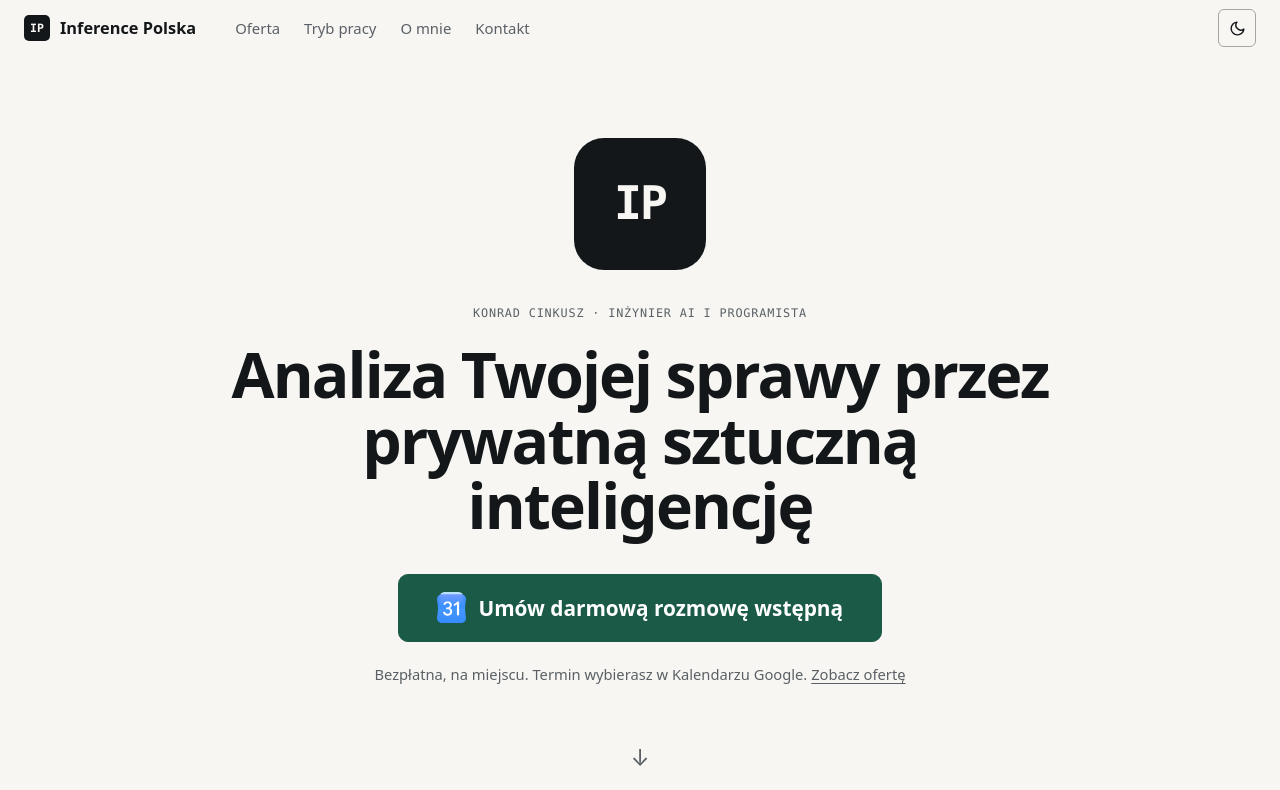
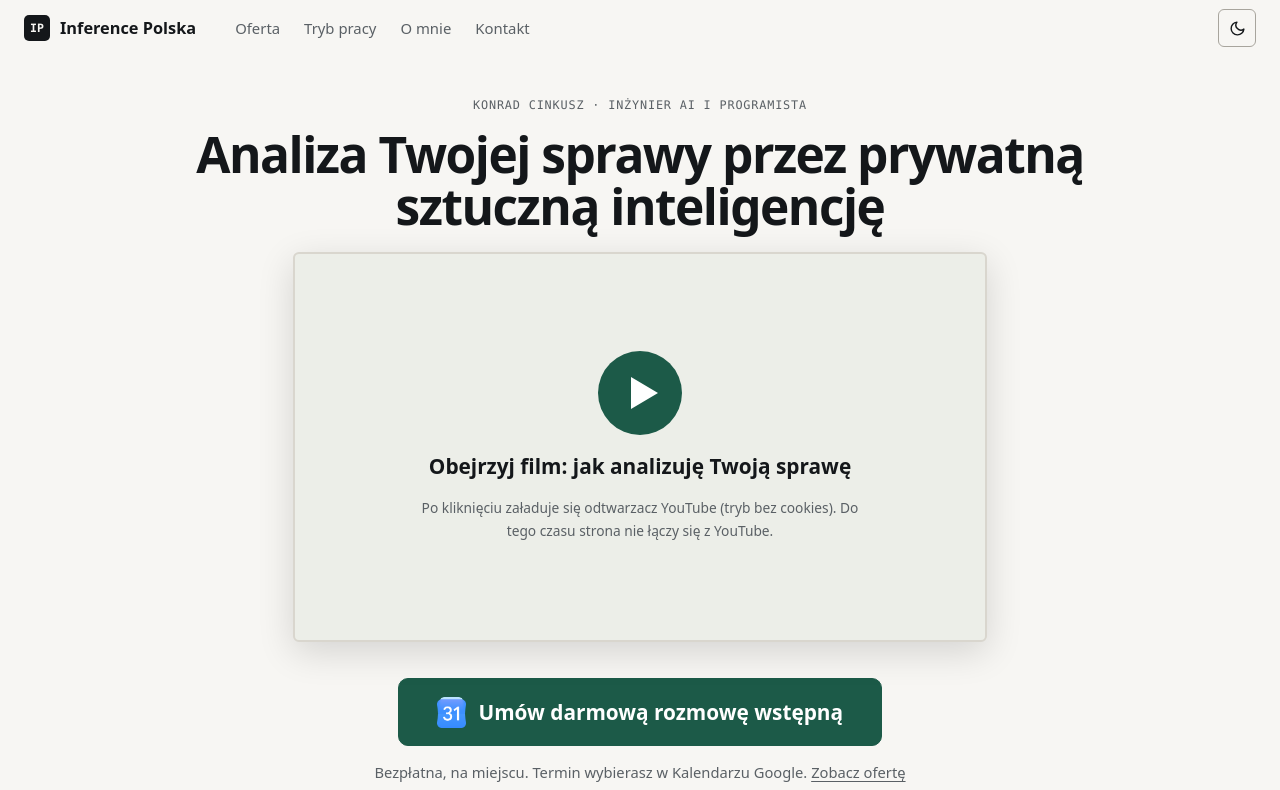
Before and after one commit to konradcinkusz/inference-polska, a plain HTML site: page templates/ekrany/index.html in a window 1280 px wide. Shown: the top 790 px of the page. Drawn offline with Linux system fonts and the light colour scheme; files whose address does not match are found by name.

Commit message:
Pierwszy ekran: film o analizie spraw od razu pod nagłówkiem (#21)
Claude-Session: https://claude.ai/code/session_01RjKhVQFL9Yz5zgReeqLtzj

Co-authored-by: Claude <noreply@anthropic.com>

```diff
--- a/templates/ekrany/index.html
+++ b/templates/ekrany/index.html
@@ -142,6 +142,16 @@ p{margin:0 0 16px}
 .yt-play::before{content:"";margin-left:6px;border-style:solid;border-width:13px 0 13px 22px;border-color:transparent transparent transparent var(--accent-ink)}
 .yt small{font-weight:400;color:var(--muted);font-size:.86rem;max-width:34em}
 .yt iframe{position:absolute;inset:0;width:100%;height:100%;border:0}
+/* pierwszy ekran: film od razu pod nagłówkiem */
+.yt-hero{max-width:min(800px,calc((100vh - 410px)*1.78));max-width:min(800px,calc((100dvh - 410px)*1.78));min-width:min(100%,300px);min-height:0;margin:0 auto 26px;border-width:2px;box-shadow:0 10px 36px rgba(0,0,0,.14)}
+#top .wrap{max-width:980px}
+#top h1{font-size:clamp(1.9rem,4vw,3.1rem);margin-bottom:20px}
+#top .label{margin-bottom:12px}
+#top .fine{margin-top:14px}
+.yt-hero .yt-play{width:84px;height:84px}
+.yt-hero .yt-play::before{margin-left:8px;border-width:16px 0 16px 27px}
+.yt-hero button>span:nth-of-type(2){font-size:clamp(1rem,2.2vw,1.3rem)}
+@media (max-width:640px){.yt-hero{max-width:100%;min-width:0}.yt-hero .yt-play{width:64px;height:64px}.yt-hero small{display:none}}
 .fig{margin:34px 0 0;border:1px solid var(--rule);border-radius:6px;padding:20px 16px 14px}
 .fig figcaption{font-size:.92rem;color:var(--muted);margin-top:10px;text-align:center}
 .fig{margin-top:8px}
@@ -320,9 +330,12 @@ summary:hover h3{color:var(--accent)}
 
 <section class="view hero" id="top" data-title="Inference Polska">
   <div class="wrap">
-    <div class="hero-mark" aria-hidden="true">IP</div>
     <p class="label">Konrad Cinkusz · inżynier AI i programista</p>
     <h1>Analiza Twojej sprawy przez prywatną sztuczną inteligencję</h1>
+    <div class="yt yt-hero" data-yt="YIxxDJMUAko">
+      <button type="button" aria-label="Odtwórz film: Analiza spraw"><span class="yt-play" aria-hidden="true"></span><span>Obejrzyj film: jak analizuję Twoją sprawę</span><small>Po kliknięciu załaduje się odtwarzacz YouTube (tryb bez cookies). Do tego czasu strona nie łączy się z YouTube.</small></button>
+      <noscript><p style="padding:16px"><a href="https://youtu.be/YIxxDJMUAko" target="_blank" rel="noopener">Obejrzyj film na YouTube</a></p></noscript>
+    </div>
     <p class="go"><a class="btn big" href="#rozmowa" target="_blank" rel="noopener" data-book><img class="gi" src="assets/google-calendar.png" alt="" width="22" height="24">Umów darmową rozmowę wstępną<span class="vh"> (otwiera Kalendarz Google w nowej karcie)</span></a></p>
     <p class="fine">Bezpłatna, na miejscu. Termin wybierasz w Kalendarzu Google. <a href="#oferta">Zobacz ofertę</a></p>
   </div>
```
Also changed, not shown: templates/klasyczny/index.html (+10 -0 lines).
